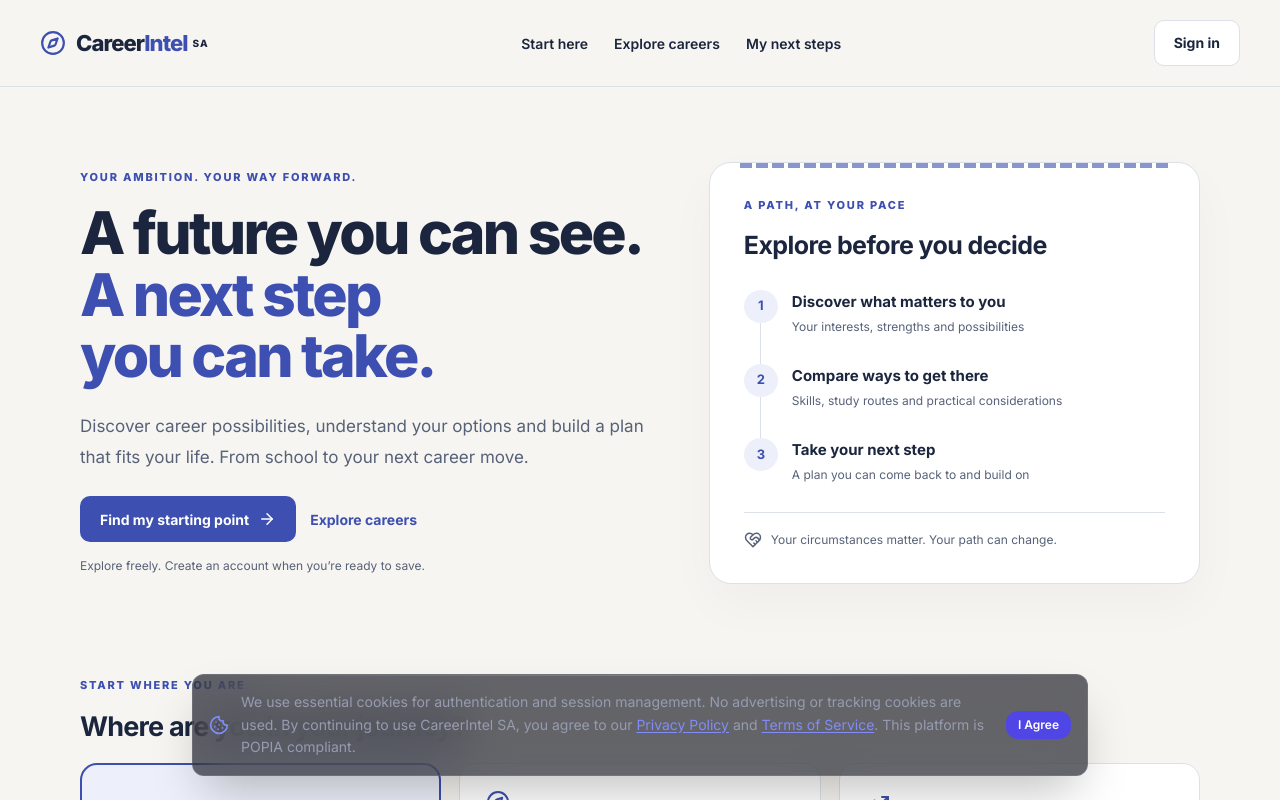
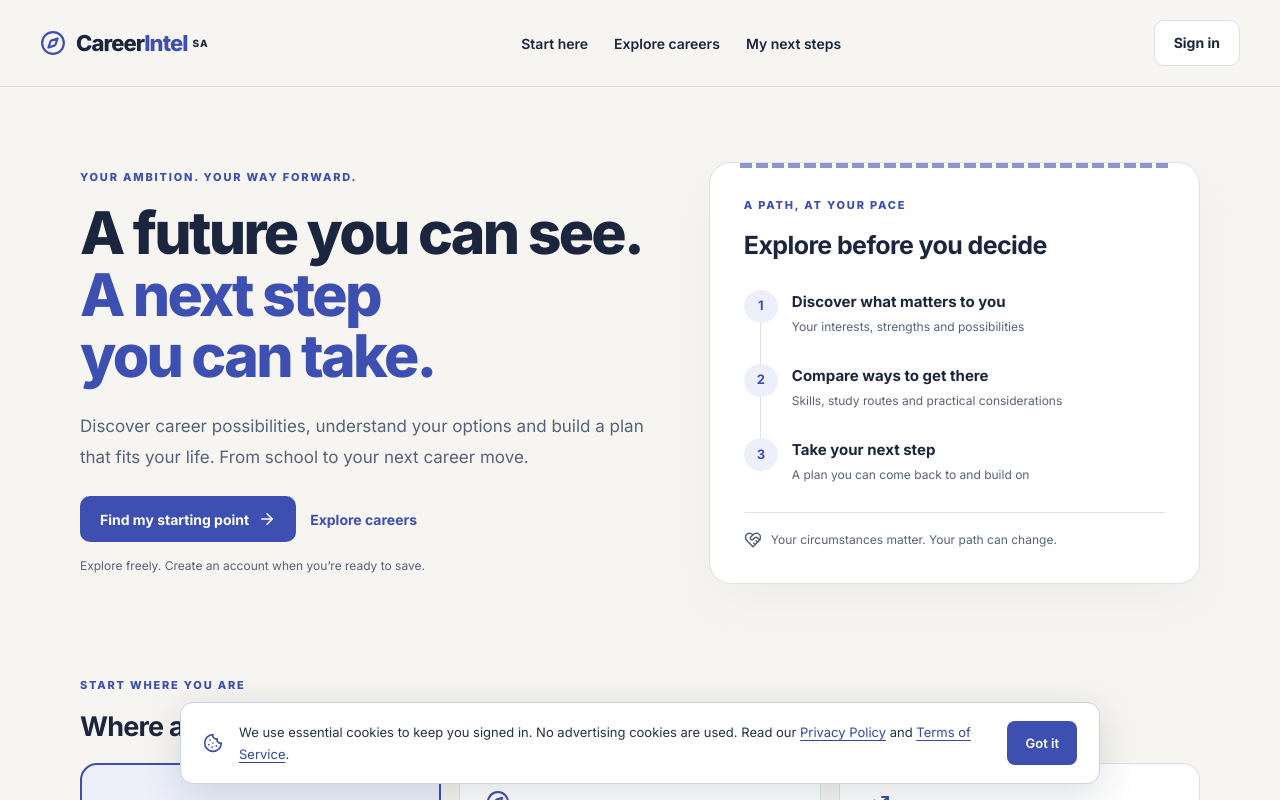
Before and after one commit to Sabelo-K/career-intel-sa, a Next.js app: page / in a window 1280 px wide. Shown: the top 800 px of the page. Built offline with nearby package versions, Linux system fonts and the light colour scheme; no server answers.

Commit message:
fix: make cookie notice readable and dismissible

```diff
--- a/app/globals.css
+++ b/app/globals.css
@@ -309,3 +309,4 @@ body::before {
 @media(max-width:540px){.journey-grid.three,.journey-form-grid{grid-template-columns:1fr}.journey-container{padding-left:20px;padding-right:20px}.journey-card,.journey-choice{padding:22px}.journey-choice.selected{padding:21px}.journey-title{font-size:35px}.journey-explorer-controls>label{width:100%}.journey-explorer-controls select{max-width:none}.journey-band{padding:25px}.journey-actions{gap:10px}}
 @media(prefers-reduced-motion:reduce){.journey-surface *,.journey-shell *{animation:none!important;transition:none!important;scroll-behavior:auto!important}}
 .journey-auth-layout{display:grid;grid-template-columns:1fr 1fr;align-items:center;gap:60px;min-height:70vh;padding:25px 0}.journey-auth-layout>section{min-width:0}.journey-auth-layout .cl-rootBox{max-width:100%;margin:auto}.journey-auth-layout .cl-cardBox{max-width:100%}@media(max-width:767px){.journey-auth-layout{grid-template-columns:1fr;gap:24px;min-height:0}.journey-auth-layout>section:first-child ul{display:none}}
+.career-cookie-notice{position:fixed;bottom:16px;left:16px;right:16px;max-width:920px;margin:auto;z-index:60;display:flex;align-items:center;gap:16px;padding:18px 22px;background:#fff;color:#24304a;border:1px solid #cbd2e2;border-radius:13px;box-shadow:0 10px 40px #101a3325;font-size:13px;line-height:1.7}.career-cookie-notice>svg{color:#3d4fb0;flex-shrink:0}.career-cookie-notice p{flex:1}.career-cookie-notice a{color:#35479f;text-decoration:underline;text-underline-offset:3px}.career-cookie-notice button{background:#3d4fb0;color:#fff;border-radius:8px;min-height:44px;padding:10px 18px;white-space:nowrap;font-weight:600}.career-cookie-notice button:focus-visible{outline:3px solid #5266c8;outline-offset:3px}.journey-preview-steps{list-style:none}@media(max-width:540px){.career-cookie-notice{flex-wrap:wrap;gap:10px;padding:16px}.career-cookie-notice>svg{display:none}.career-cookie-notice p{flex-basis:100%}}
--- a/components/cookie-banner.tsx
+++ b/components/cookie-banner.tsx
@@ -1,55 +1,12 @@
 "use client";
-
 import { useEffect, useState } from "react";
 import Link from "next/link";
 import { Cookie } from "lucide-react";
-
 const STORAGE_KEY = "careerintelsa_cookie_consent";
-
 export default function CookieBanner() {
   const [visible, setVisible] = useState(false);
-
-  useEffect(() => {
-    // Only show if user hasn't already acknowledged
-    if (!localStorage.getItem(STORAGE_KEY)) {
-      setVisible(true);
-    }
-  }, []);
-
-  function dismiss() {
-    localStorage.setItem(STORAGE_KEY, "acknowledged");
-    setVisible(false);
-  }
-
+  useEffect(() => { try { setVisible(!localStorage.getItem(STORAGE_KEY)); } catch { setVisible(true); } }, []);
+  function dismiss() { try { localStorage.setItem(STORAGE_KEY, "acknowledged"); } catch {} setVisible(false); }
   if (!visible) return null;
-
-  return (
-    <div
-      role="dialog"
-      aria-label="Cookie notice"
-      className="fixed bottom-0 left-0 right-0 z-50 p-4 md:p-6"
-    >
-      <div className="max-w-4xl mx-auto bg-card border border-border rounded-xl shadow-2xl p-4 flex flex-col sm:flex-row items-start sm:items-center gap-3">
-        <Cookie className="w-5 h-5 text-indigo-400 flex-shrink-0 mt-0.5 sm:mt-0" />
-        <p className="text-sm text-muted-foreground flex-1 leading-relaxed">
-          We use essential cookies for authentication and session management. No advertising or
-          tracking cookies are used. By continuing to use CareerIntel SA, you agree to our{" "}
-          <Link href="/privacy" className="text-indigo-400 hover:text-indigo-300 underline underline-offset-2">
-            Privacy Policy
-          </Link>{" "}
-          and{" "}
-          <Link href="/terms" className="text-indigo-400 hover:text-indigo-300 underline underline-offset-2">
-            Terms of Service
-          </Link>
-          . This platform is POPIA compliant.
-        </p>
-        <button
-          onClick={dismiss}
-          className="flex-shrink-0 flex items-center gap-1.5 text-xs font-semibold bg-indigo-600 hover:bg-indigo-500 text-white px-3 py-1.5 rounded-lg transition-colors"
-        >
-          I Agree
-        </button>
-      </div>
-    </div>
-  );
+  return <aside aria-label="Cookie notice" className="career-cookie-notice"><Cookie size={20} aria-hidden="true"/><p>We use essential cookies to keep you signed in. No advertising cookies are used. Read our <Link href="/privacy">Privacy Policy</Link> and <Link href="/terms">Terms of Service</Link>.</p><button onClick={dismiss}>Got it</button></aside>;
 }
```
